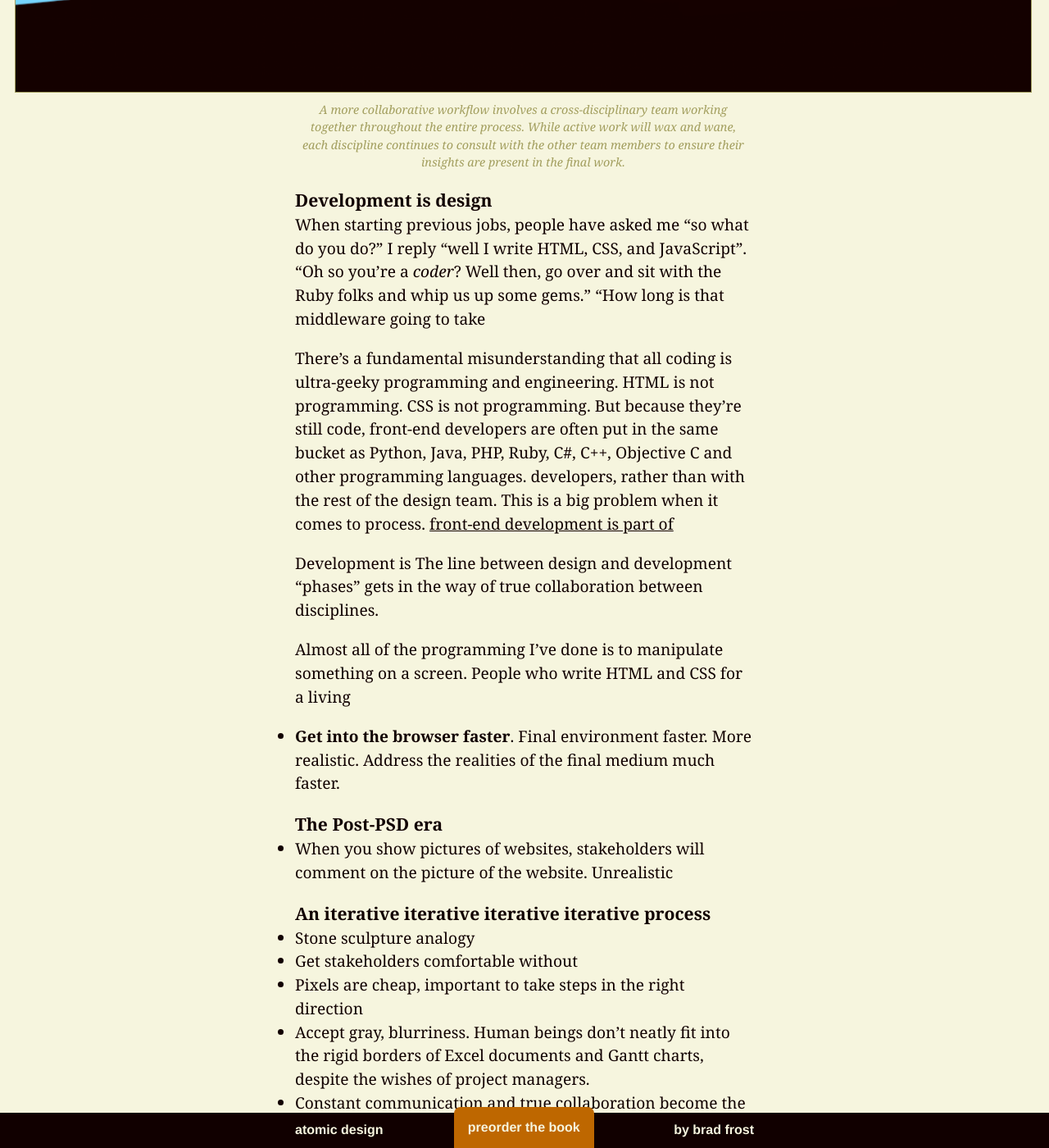
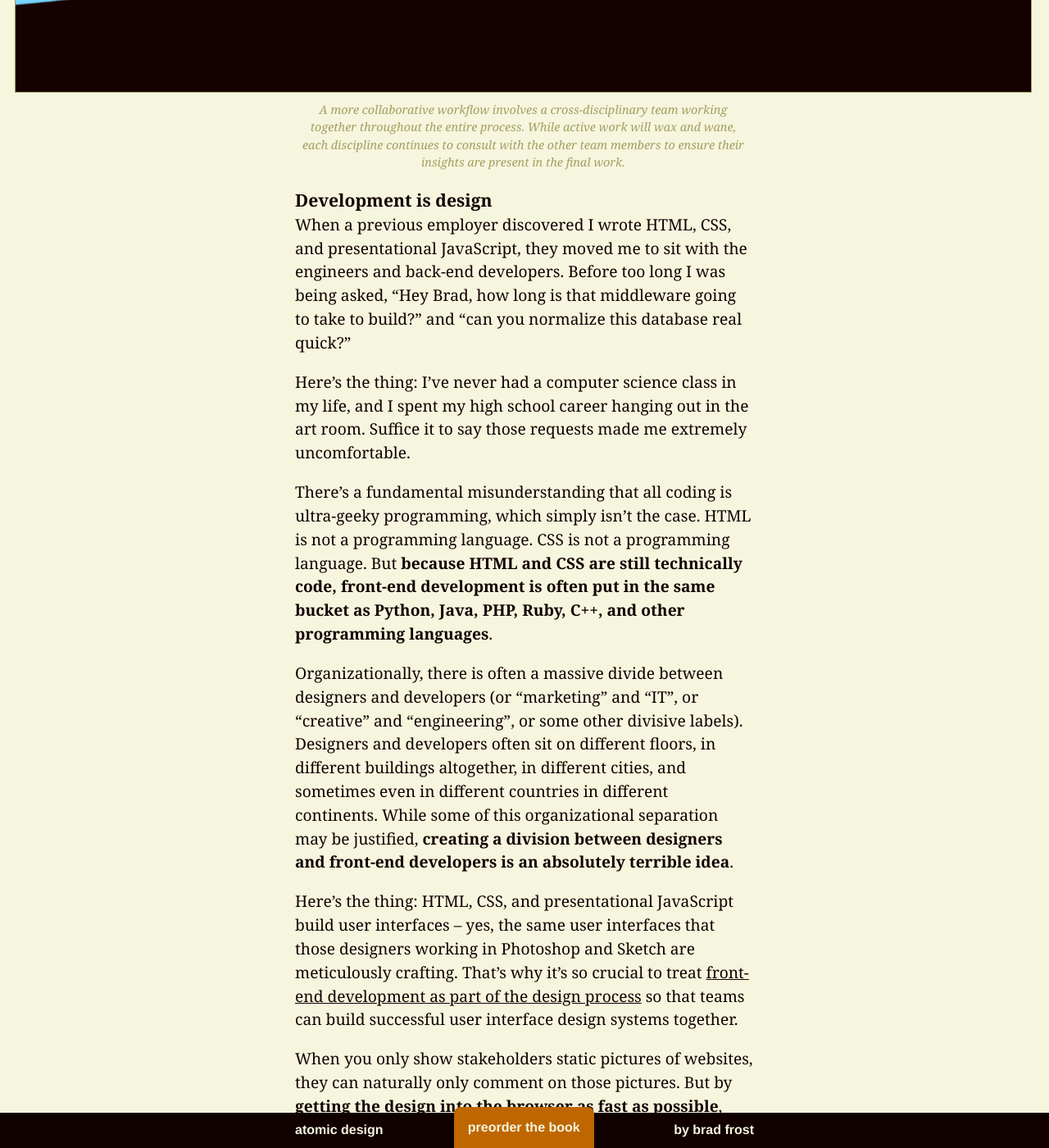
Before and after one commit to bradfrost/atomic-design, a Jekyll site: the page built from chapter-4.md, in a window 1280 px wide and 1400 px high, scrolled down 31162 px. Shown: the whole window at 82% size. Built offline with Jekyll 4.4.1, drawn with Linux system fonts in a browser that asks for light colours; some of the changed text lies outside the part shown.

Commit message:
Chapter 4 draft
Development is design

```diff
--- a/chapter-4.md
+++ b/chapter-4.md
@@ -68,7 +68,7 @@ The interface inventory exercise generates a ton of screenshots, so naturally yo
 
 - Powerpoint or Keynote
 - Photoshop or Sketch
-- Evernote web clipper
+- Evernote Web Clipper
 - Google Docs or Microsoft Word
 - Google Slides (If you're interested, I've created a [Google Slides interface inventory template](https://docs.google.com/presentation/d/1GqFmiDV_NqKi36fXAwD3WTJL5-JV-gHL7XVD2fVeL0M/edit?usp=sharing))
 
@@ -268,23 +268,28 @@ That work will happen in parallel doesn't imply that everyone will be guns blazi
 {% include figure.html src="../images/content/waterfall-2.png" caption="A more collaborative workflow involves a cross-disciplinary team working together throughout the entire process. While active work will wax and wane, each discipline continues to consult with the other team members to ensure their insights are present in the final work." %}
 
 #### Development is design
-When starting previous jobs, people have asked me "so what do you do?" I reply "well I write HTML, CSS, and JavaScript". "Oh so you're a *coder*? Well then, go over and sit with the Ruby folks and whip us up some gems." "How long is that middleware going to take
+When a previous employer discovered I wrote HTML, CSS, and presentational JavaScript, they moved me to sit with the engineers and back-end developers. Before too long I was being asked, "Hey Brad, how long is that middleware going to take to build?" and "can you normalize this database real quick?"
 
-There's a fundamental misunderstanding that all coding is ultra-geeky programming and engineering. HTML is not programming. CSS is not programming. But because they’re still code, front-end developers are often put in the same bucket as Python, Java, PHP, Ruby, C#, C++, Objective C and other programming languages. developers, rather than with the rest of the design team. This is a big problem when it comes to process. [front-end development is part of ](http://bradfrost.com/blog/post/development-is-design/)
+Here's the thing: I've never had a computer science class in my life, and I spent my high school career hanging out in the art room. Suffice it to say those requests made me extremely uncomfortable.
 
-Development is The line between design and development “phases” gets in the way of true collaboration between disciplines.
+There's a fundamental misunderstanding that all coding is ultra-geeky programming, which simply isn't the case. HTML is not a programming language. CSS is not a programming language. But **because HTML and CSS are still technically code, front-end development is often put in the same bucket as Python, Java, PHP, Ruby, C++, and other programming languages**.
 
-Almost all of the programming I’ve done is to manipulate something on a screen. People who write HTML and CSS for a living
+Organizationally, there is often a massive divide between designers and developers (or "marketing" and "IT", or "creative" and "engineering", or some other divisive labels). Designers and developers often sit on different floors, in different buildings altogether, in different cities, and sometimes even in different countries in different continents. While some of this organizational separation may be justified, **creating a division between designers and front-end developers is an absolutely terrible idea**.
 
-- **Get into the browser faster**. Final environment faster. More realistic. Address the realities of the final medium much faster.
+Here's the thing: HTML, CSS, and presentational JavaScript build user interfaces – yes, the same user interfaces that those designers working in Photoshop and Sketch are meticulously crafting. That's why it's so crucial to treat [front-end development as part of the design process](http://bradfrost.com/blog/post/development-is-design/) so that teams can build successful user interface design systems together.
 
-#### The Post-PSD era
-- When you show pictures of websites, stakeholders will comment on the picture of the website. Unrealistic
+When you only show stakeholders static pictures of websites, they can naturally only comment on those pictures. But by **getting the design into the browser as fast as possible**, stakeholders are confronted the realities of the final medium much sooner. Articulating the design in the browser allows teams to not only aesthetically beautiful designs, but rather also address those uniquely-digital design considerations like performance, flexibility, ergonomics, and so on.
+
+That's not to say teams must design entirely in the browser. As with anything, it's about using the right tools at the right time for the right things. Once again, Dan Mall has some words of insight:
+
+> Let’s change the phrase “designing in the browser” to “deciding in the browser.” <cite>[Dan Mall](https://the-pastry-box-project.net/dan-mall/2012-september-12)</cite>
+
+Having the design represented in the browser *in addition to* other static design artifacts lets teams to
 
 #### An iterative iterative iterative iterative process
 - Stone sculpture analogy
-- Get stakeholders comfortable without
-- Pixels are cheap, important to take steps in the right direction
+- Get stakeholders comfortable with viewing works in progress rather than glossy static images
+- More important make steps in the right direction than painting an unrealistic final picture
 - Accept gray, blurriness. Human beings don't neatly fit into the rigid borders of Excel documents and Gantt charts, despite the wishes of project managers.
 - Constant communication and true collaboration become the glue that holds the process together.
 
```
Also changed, not shown: other parts of chapter-4.md (+1 -1 lines), 2 other files.
